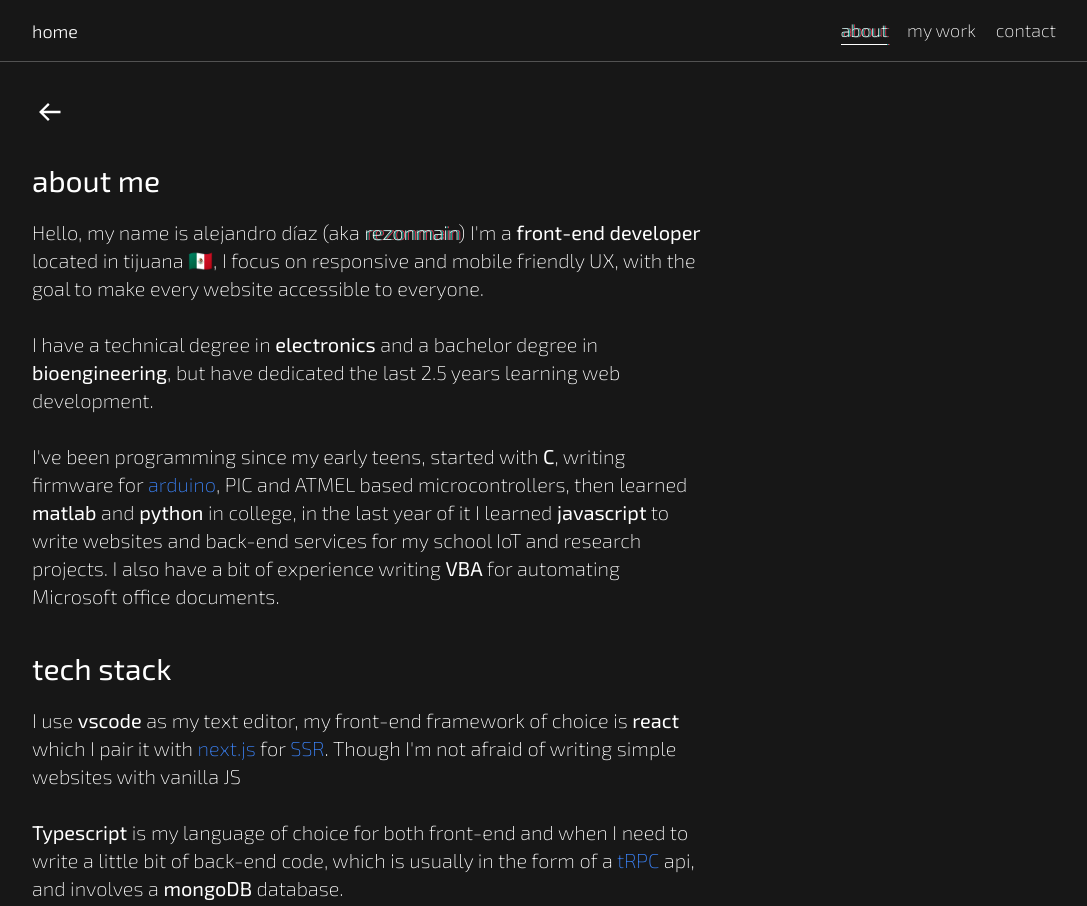
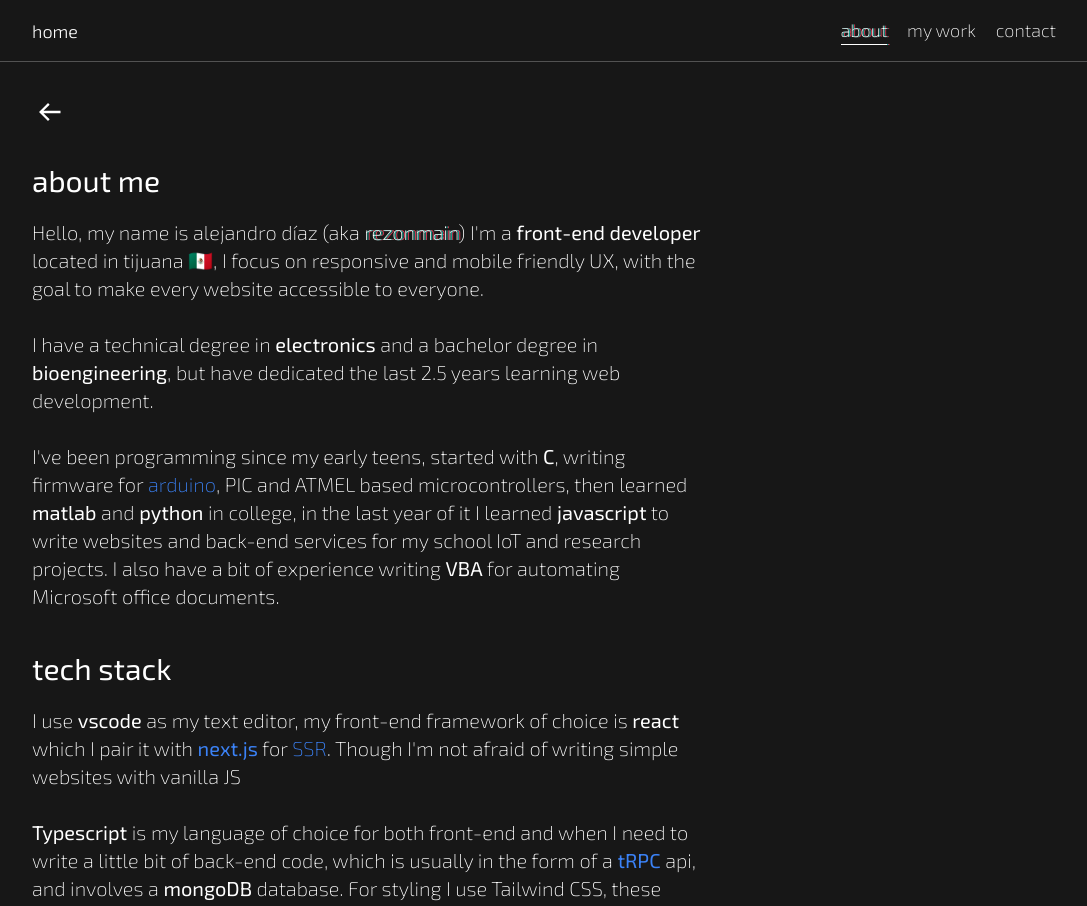
Before and after one commit to rezonmain/portfolio, a Next.js app: page /about in a window 1280 px wide. Shown: the top 906 px of the page, without its empty margins (96-1183 px from the left). Built offline with nearby package versions, Linux system fonts and the light colour scheme.

Commit message:
updated about page

```diff
--- a/pages/about.tsx
+++ b/pages/about.tsx
@@ -47,7 +47,10 @@ const About: NextPageWithLayout = () => {
 							<>
 								I use <b>vscode</b> as my text editor, my front-end framework of
 								choice is <b>react</b> which I pair it with{' '}
-								<TextLink href='https://nextjs.org/'>next.js</TextLink> for{' '}
+								<TextLink href='https://nextjs.org/'>
+									<b>next.js</b>
+								</TextLink>{' '}
+								for{' '}
 								<TextLink href='https://nextjs.org/learn/foundations/how-nextjs-works/rendering'>
 									SSR
 								</TextLink>
@@ -57,8 +60,13 @@ const About: NextPageWithLayout = () => {
 								<b>Typescript</b> is my language of choice for both front-end
 								and when I need to write a little bit of back-end code, which is
 								usually in the form of a{' '}
-								<TextLink href='https://trpc.io/'>tRPC</TextLink> api, and
-								involves a <b>mongoDB</b> database.
+								<TextLink href='https://trpc.io/'>
+									<b>tRPC</b>
+								</TextLink>{' '}
+								api, and involves a <b>mongoDB</b> database. For styling I use
+								Tailwind CSS, these technologies &#40;Typescript, tRPC,
+								Tailwind&#41; form the T3 stack popularized by{' '}
+								<TextLink href='https://twitter.com/t3dotgg'>Theo.</TextLink>
 							</>
 						</Text>
 						{/* All icons */}
```
